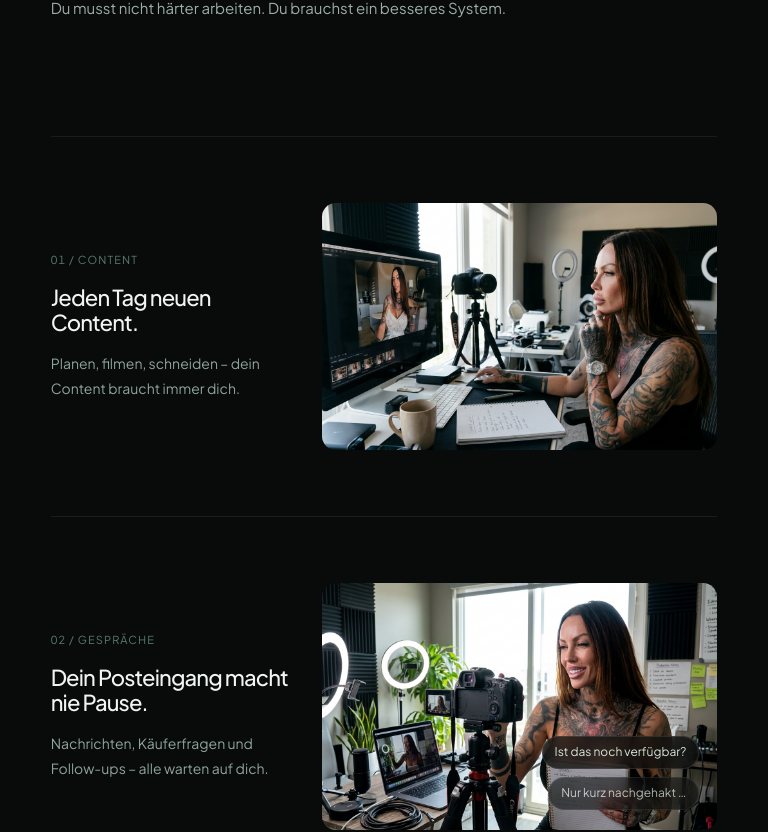
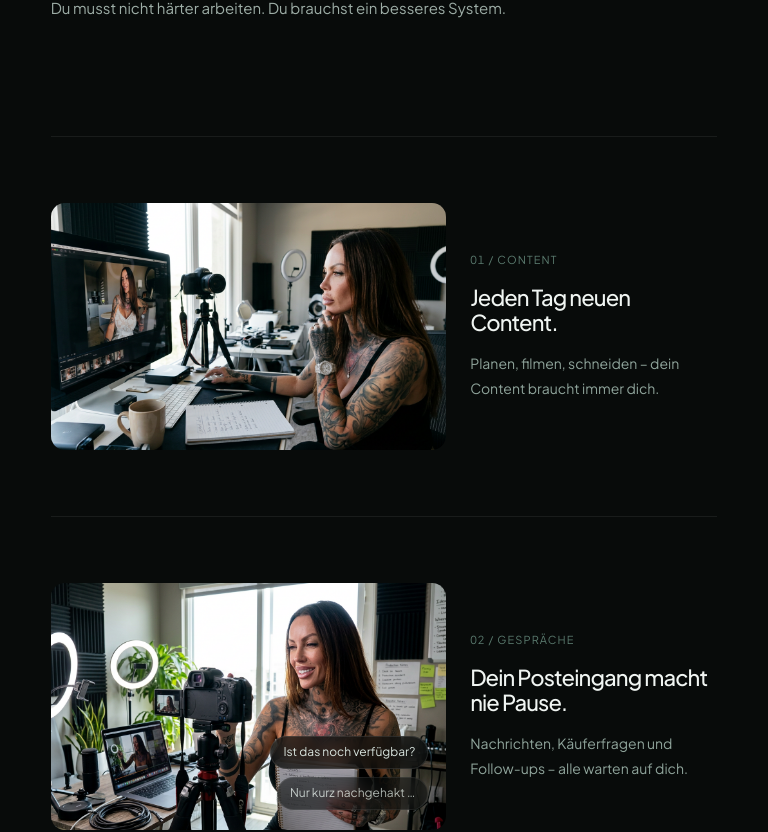
Before and after one commit to urrwa/kataXsnapsell, a React (Vite) app: page / in a window 768 px wide. Shown: the part 1315-2147 px from the top of the page. Built offline with nearby package versions, Linux system fonts and the light colour scheme; no server answers; a web font is replaced by a local one.

Commit message:
Swap image and text order in struggle rows (image left, text right)
Co-Authored-By: Claude Sonnet 4.6 <noreply@anthropic.com>
Claude-Session: https://claude.ai/code/session_014RXSbELePkVpZuJKaSZKjG

```diff
--- a/src/components/sections/StruggleSection.tsx
+++ b/src/components/sections/StruggleSection.tsx
@@ -112,8 +112,8 @@ const EditorialRow: React.FC<RowProps> = ({ row, reducedMotion, lang }) => {
 
   return (
     <article className="er-row">
+      {mediaBlock}
       {textBlock}
-      {mediaBlock}
     </article>
   );
 };
--- a/src/struggle-section.css
+++ b/src/struggle-section.css
@@ -63,7 +63,7 @@
 
 .er-row {
   display: grid;
-  grid-template-columns: 2fr 3fr;
+  grid-template-columns: 3fr 2fr;
   gap: clamp(32px, 4vw, 72px);
   align-items: center;
   padding-block: clamp(40px, 5vw, 64px);
@@ -229,7 +229,7 @@
 
 @media (min-width: 768px) and (max-width: 1023px) {
   .er-row {
-    grid-template-columns: 1fr 1.6fr;
+    grid-template-columns: 1.6fr 1fr;
     gap: clamp(24px, 3vw, 48px);
   }
 }
```
